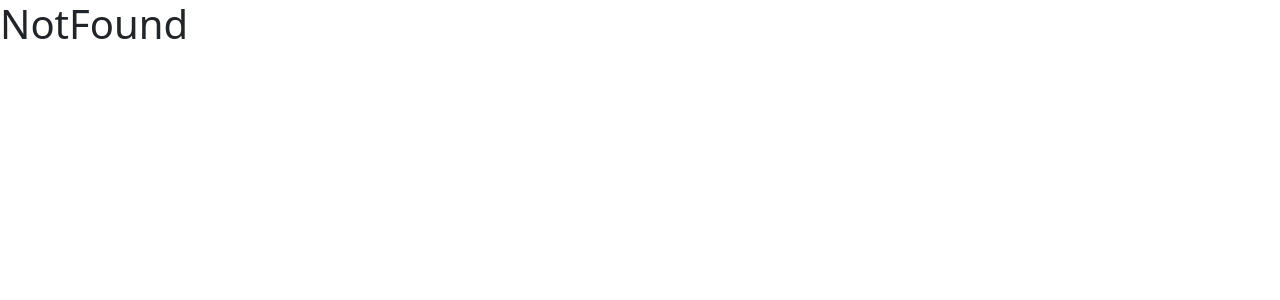
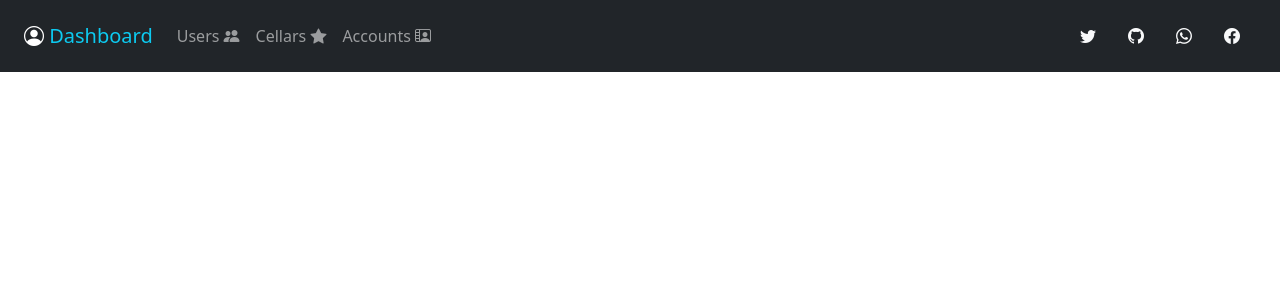
Before and after one commit to Amzonicos-JR/Gestor-Hoteles-, a React (Vite) app in the folder gestor-hoteles/: page /home in a window 1280 px wide. Before the commit this address had no page. Shown: the top 300 px of the page. Built offline with nearby package versions, Linux system fonts and the light colour scheme.

Commit message:
Se agregó diseño final del dashboard

```diff
--- a/gestor-hoteles/src/Index.jsx
+++ b/gestor-hoteles/src/Index.jsx
@@ -38,7 +38,7 @@ export const Index = () => {
                     element: <LoginPage></LoginPage>
                 },
                 {
-                    path: '/dashboard',
+                    path: '/home',
                     element: <DashboardPage></DashboardPage>
                 },
             ]
--- a/gestor-hoteles/src/pages/DashboardPage/DashBoardStyle.css
+++ b/gestor-hoteles/src/pages/DashboardPage/DashBoardStyle.css
@@ -1,56 +1,31 @@
-.bodyD {
-	margin: 0;
-	padding: 0;
-	font-family: Arial, sans-serif;
-	background: rgb(255, 255, 255) ;
+/* TABLE (RESPONSIVE) */
+@media screen and (max-width: 600px) {
+	table {
+		width: 100%;
 	}
 
-.dashboard {
-	display: flex;
-	flex-direction: row;
-	height: 100vh;
+	thead {
+		display: none;
 	}
 
-.sidebar {
-	background-color: #333;
-	color: #fff;
-	width: 200px;
-	padding: 20px;
+	tr:nth-of-type(2n) {
+		background-color: inherit;
 	}
 
-.sidebar .title{
-	font-size: 30px;
+	tr td:first-child {
+		background: #f0f0f0;
+		font-weight: bold;
+		font-size: 1.3em;
 	}
 
-.content {
-	flex-grow: 1;
-	padding: 20px;
+	tbody td {
+		display: block;
+		text-align: center;
 	}
 
-
-
-.sidebar ul {
-	list-style-type: none;
-	padding: 0;
-	margin: 0;
-}
-
-.sidebar li {
-	margin-bottom: 10px;
-}
-
-.sidebar a {
-	color: #ffffff;
-	text-decoration: none;
-}
-
-
-@media screen and (max-width: 768px) {
-	.dashboard {
-		flex-direction:column;
-	}
-
-	.sidebar {
-		width: 500%;
+	tbody td:before {
+		content: attr(data-th);
+		display: block;
+		text-align: center;
 	}
 }
--- a/gestor-hoteles/src/pages/DashboardPage/DashboardPage.jsx
+++ b/gestor-hoteles/src/pages/DashboardPage/DashboardPage.jsx
@@ -10,73 +10,75 @@ export const DashboardPage = () => {
   const [isAdmin, setIsAdmin] = useState(true);
   const [activeView, setActiveView] = useState(null);
 
-
-  const [showScene, setShowScene] = useState({
-    cellar: false,
-    lease: false,
-    user: false,
-    account: false,
-    service: false
-  });
-
   const logOut = () => {
     localStorage.clear();
     setLoggedIn(false);
     navigate("/login");
   };
 
-
-  const handleScene = (scene) => {
-    setShowScene({
-      cellar: scene === "cellar",
-      lease: scene === "lease",
-      user: scene === "user",
-      account: scene === "account",
-      service: scene === "service"
-    });
-
-    setActiveView(scene);
-  };
-
   return (
     <>
-      <body class='bodyD'>
-        <div class="dashboard">
-          <div class="sidebar">
-            <ul>
-              <li class="title "><a href="#">HOTELES</a></li>
-              <li onClick={() => {
-                handleScene("user");
-              }}
-              >
-                <a href="#">USERS</a>
+      <link href="https://cdn.jsdelivr.net/npm/bootstrap@5.1.3/dist/css/bootstrap.min.css" rel="stylesheet"
+        integrity="sha384-1BmE4kWBq78iYhFldvKuhfTAU6auU8tT94WrHftjDbrCEXSU1oBoqyl2QvZ6jIW3" crossorigin="anonymous" />
+      <link rel="stylesheet" href="https://cdn.jsdelivr.net/npm/bootstrap-icons@1.8.1/font/bootstrap-icons.css" />
+      <body>
+        {/* <!-- Inicio del menu --> */}
+        <nav class="navbar navbar-expand-md navbar-dark bg-dark">
+          <div class="container-fluid">
+            {/* <!-- icono o nombre --> */}
+            <a class="navbar-brand active">
+              <i class="bi bi-person-circle"></i>
+              <span class="text-info">  Dashboard</span>
+            </a>
+            {/* <!-- boton del menu para resolucion movil --> */}
+            <button class="navbar-toggler" type="button" data-bs-toggle="collapse" data-bs-target="#menu"
+              aria-controls="navbarSupportedContent" aria-expanded="false" aria-label="Toggle navigation">
+              <span class="navbar-toggler-icon"></span>
+            </button>
+            {/* <!-- elementos del menu responsive --> */}
+            <div class="collapse navbar-collapse" id="menu">
+              <ul class="navbar-nav me-auto">
+                <li class="nav-item" >
+                  <a class="nav-link " aria-current="page"> Users <i
+                    class="bi bi-people-fill"></i></a>
                 </li>
-              <li onClick={() => {
-                handleScene("cellar");
-              }}
-              >
-                <a href="#">CELLARS</a>
+
+                <li class="nav-item">
+                  <a class="nav-link" >Cellars <i class="bi bi-star-fill"></i></a>
                 </li>
-              <li onClick={() => {
-                handleScene("account");
-              }}
-              >
-                <a href="#">ACCOUNTS</a>
+                <li class="nav-item">
+                  <a class="nav-link" >Accounts <i class="bi bi-person-video2"></i></a>
                 </li>
-              <li onClick={logOut}>
-                <a href="#">LOGOUT</a>
+              </ul>
+              <hr class="d-md-none text-white-50" />
+              {/* <!-- Iconos redes sociales --> */}
+              <ul class="navbar-nav  flex-row flex-wrap text-light">
+                <li class="nav-item col-6 col-md-auto p-3">
+                  <i class="bi bi-twitter"></i>
+                  <small class="d-md-none ms-2">Twitter</small>
+                </li>
+                <li class="nav-item col-6 col-md-auto p-3">
+                  <i class="bi bi-github"></i>
+                  <small class="d-md-none ms-2">GitHub</small>
+                </li>
+                <li class="nav-item col-6 col-md-auto p-3">
+                  <i class="bi bi-whatsapp"></i>
+                  <small class="d-md-none ms-2">WhatsApp</small>
+                </li>
+                <li class="nav-item col-6 col-md-auto p-3">
+                  <i class="bi bi-facebook"></i>
+                  <small class="d-md-none ms-2">Facebook</small>
                 </li>
               </ul>
             </div>
-          <div class="content">
-            {activeView === "account" && <AccountPage />}
-            {activeView === "cellar" && < CellarPage />}
-            {activeView === "lease" && <LeasesPage />}
-            {activeView === "user" && <UsersPage />}
-            {activeView === "service" && <ServicePage />}
           </div>
-        </div>
+        </nav>
+        {/* <!-- Script para responsive - movil--> */}
+        <script src="https://cdn.jsdelivr.net/npm/bootstrap@5.1.3/dist/js/bootstrap.bundle.min.js"
+          integrity="sha384-ka7Sk0Gln4gmtz2MlQnikT1wXgYsOg+OMhuP+IlRH9sENBO0LRn5q+8nbTov4+1p"
+          crossorigin="anonymous"></script>
       </body>
+
     </>
   );
 };
--- a/gestor-hoteles/src/pages/LoginPage.jsx
+++ b/gestor-hoteles/src/pages/LoginPage.jsx
@@ -33,7 +33,7 @@ export const LoginPage = () => {
         localStorage.setItem('token', data.token)
         setDataUser(data.userLogged)
         setLoggedIn(true)
-        navigate('/')
+        navigate('/home')
       }
     } catch (err) {
       console.log(err)
```
Lines whose indentation alone changed are shown as unchanged.
